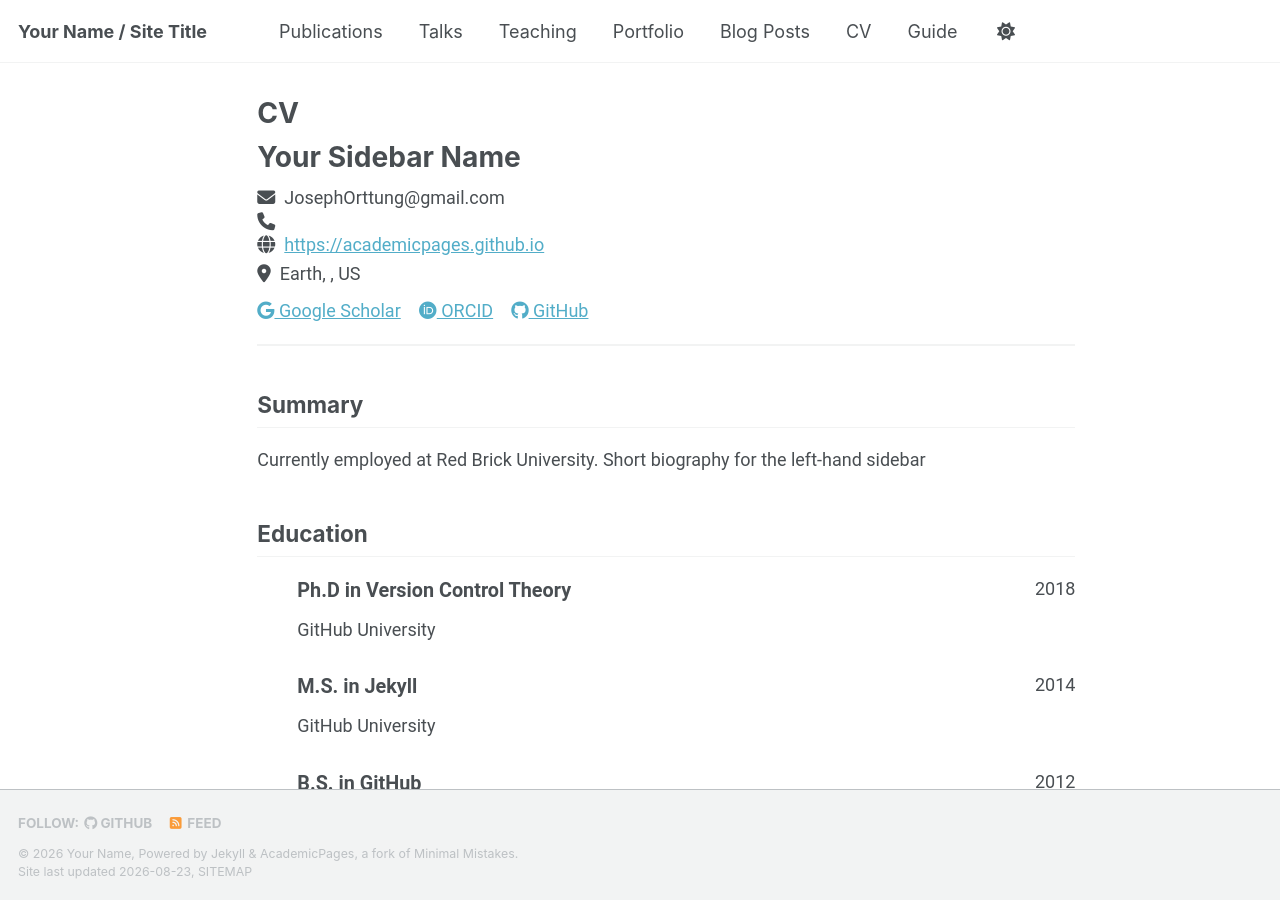
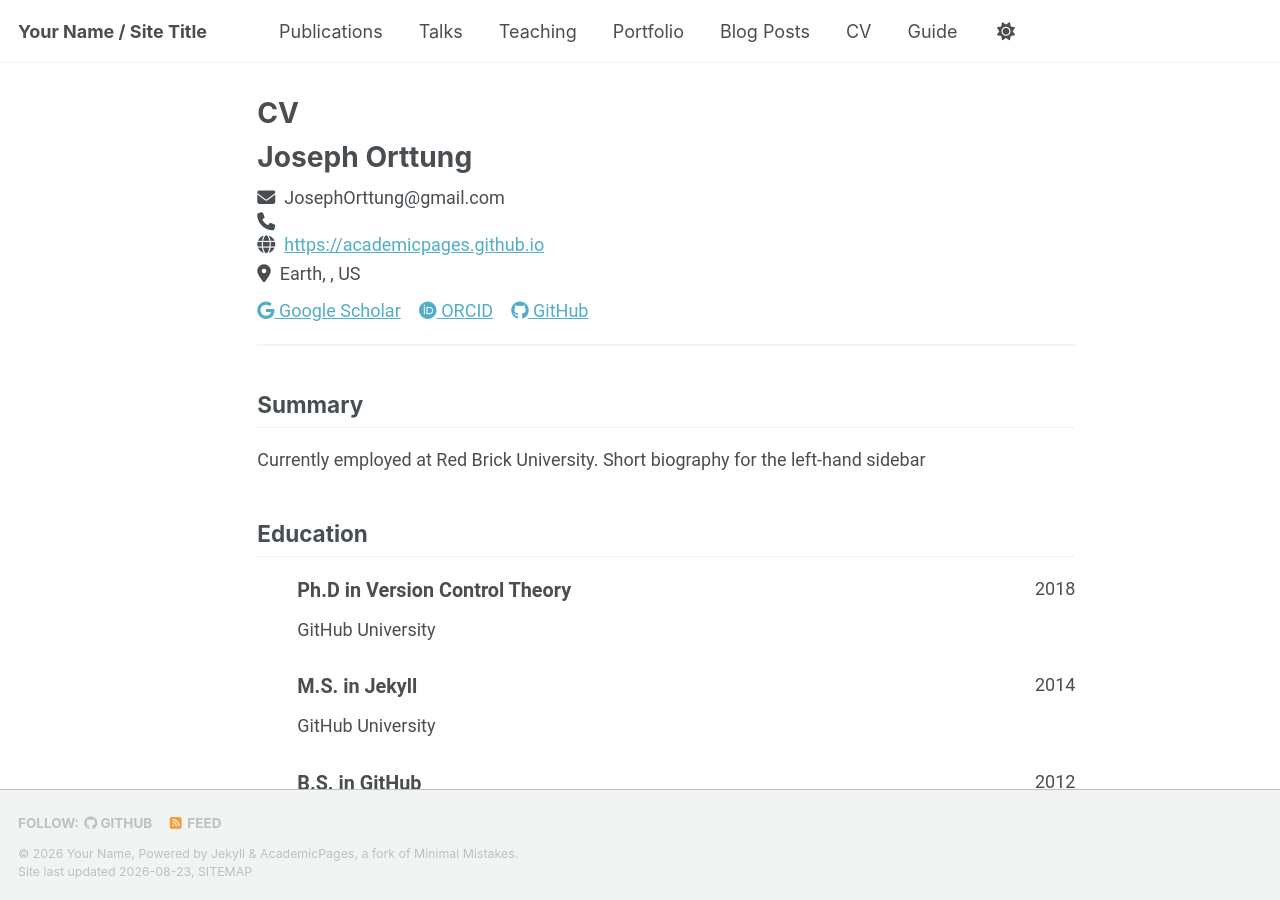
Before and after one commit to JosephOrttung/josephorttung.github.io, a Jekyll site: the page built from _pages/cv-json.md, in a window 1280 px wide and 900 px high. Built offline with Jekyll 4.4.1, drawn with Linux system fonts in a browser that asks for light colours; a style sheet for code colours, icons or effects is not loaded.

Commit message:
changed sidebar name

```diff
--- a/_data/cv.json
+++ b/_data/cv.json
@@ -1,6 +1,6 @@
 {
   "basics": {
-    "name": "Your Sidebar Name",
+    "name": "Joseph Orttung",
     "email": "JosephOrttung@gmail.com",
     "phone": "",
     "website": "https://academicpages.github.io",
```
